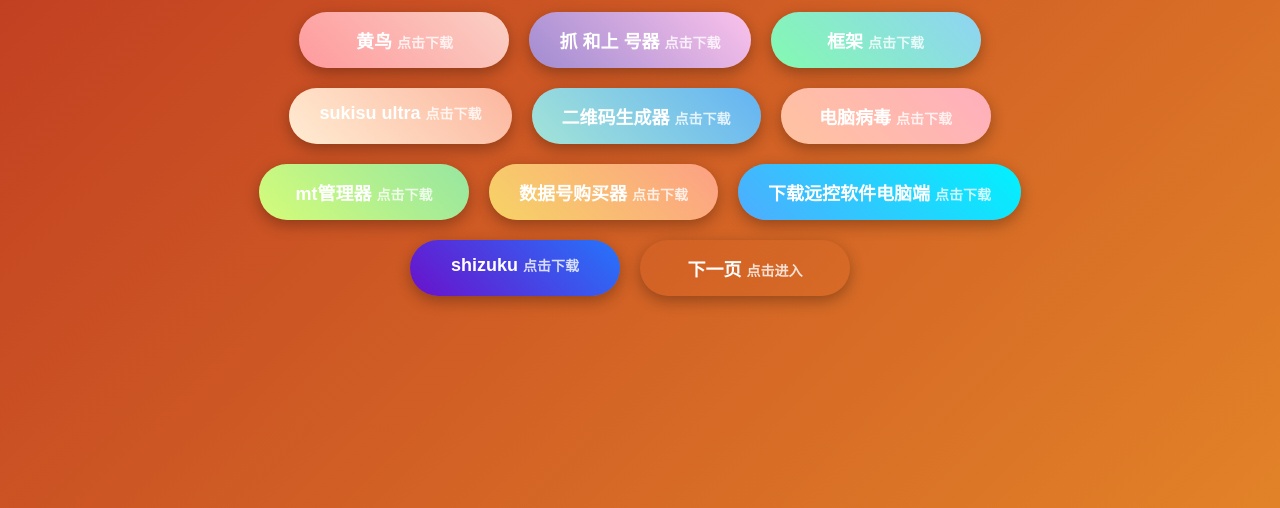
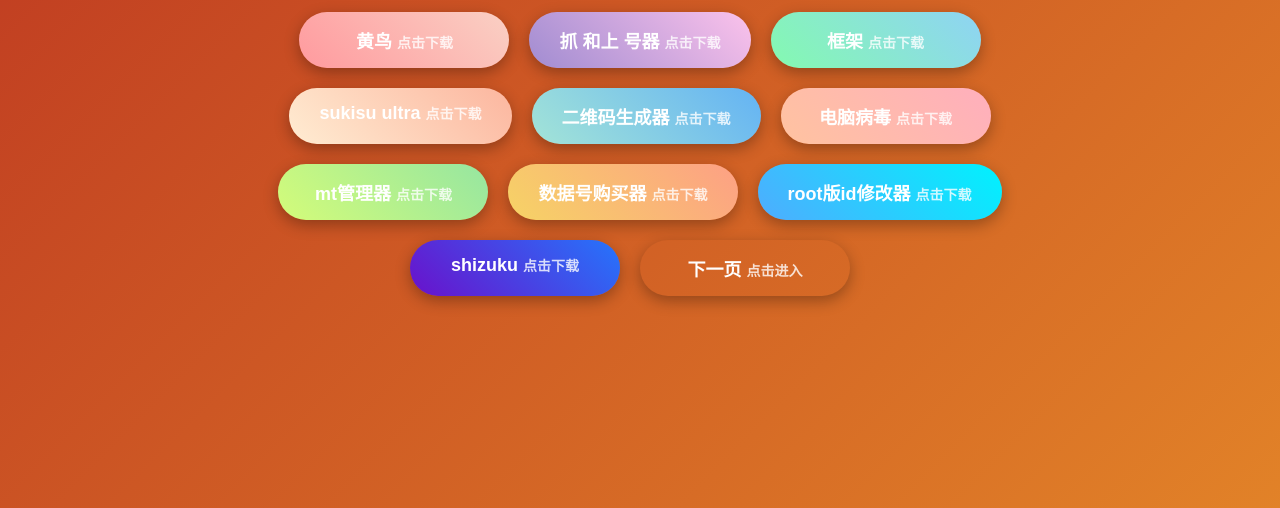
Before and after one commit to jiunk67/-, a plain HTML site: page index1.html in a window 1280 px wide. Shown: the part 332-840 px from the top of the page. Drawn offline with Linux system fonts and the light colour scheme.

Commit message:
Update index1.html

```diff
--- a/index1.html
+++ b/index1.html
@@ -193,8 +193,8 @@
 
 
         <!-- 按钮2 -->
-        <a href="远控软件电脑端.html" class="btn btn-9">
-           下载远控软件电脑端
+        <a href="下载id修改器.html" class="btn btn-9">
+           root版id修改器
             <span class="btn-desc">点击下载</span>
         </a>
 
@@ -213,4 +213,5 @@
         </a>
 <la>
 <ldiv>
+
 <script>
```
